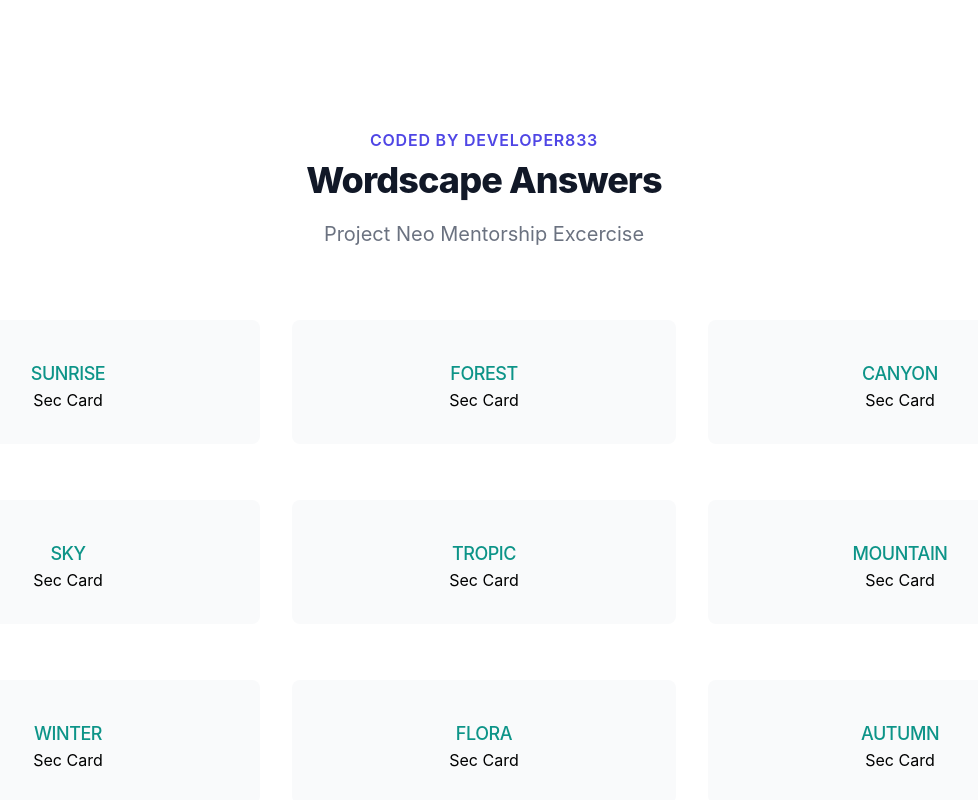
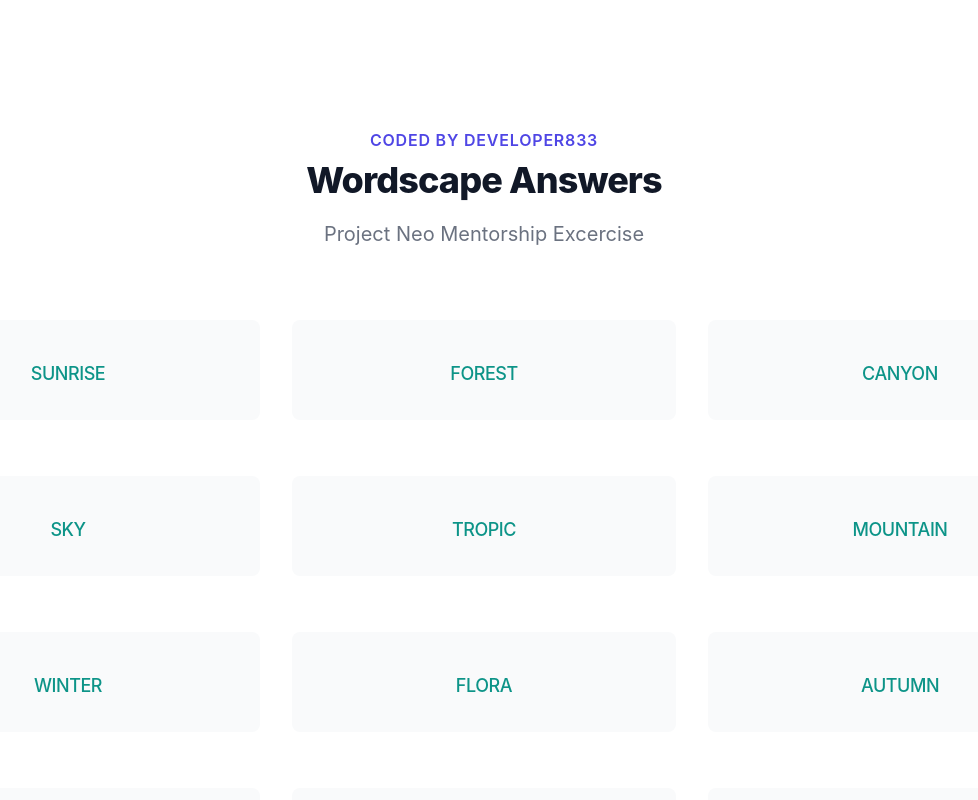
Before and after one commit to byronPantoja/answers833wordscape, a Next.js app: page / in a window 1280 px wide. Shown: the top 800 px of the page, without its empty margins (156-1134 px from the left). Built offline with nearby package versions, Linux system fonts and the light colour scheme.

Commit message:
adding index to gallery views to match home page

```diff
--- a/components/LevelCardGalllery.js
+++ b/components/LevelCardGalllery.js
@@ -1,4 +1,3 @@
-import levels from 'data/levels.json';
 import LevelCard from 'components/LevelCard';
 
 const LevelCardGalllery = () => {
--- a/components/SectionCard.js
+++ b/components/SectionCard.js
@@ -1,11 +1,9 @@
 import Link from 'next/link';
-import { useRouter } from 'next/router';
 
 const SectionCard = ({
   section,
   id,
 }) => {
-  const router = useRouter();
   return (
     <div key={id} className='pt-6'>
       <div className='flow-root rounded-lg bg-gray-50 hover:bg-gray-200 px-6 py-8'>
@@ -17,7 +15,6 @@ const SectionCard = ({
               <a>{section}</a>
             </Link>
           </h3>
-          <p>Sec Card</p>
         </div>
       </div>
     </div>
--- a/components/SectionGallery.js
+++ b/components/SectionGallery.js
@@ -1,14 +1,13 @@
-import Link from 'next/link';
 import SectionCard from 'components/SectionCard';
 import sections from 'data/sections.json';
 
 const SectionGallery = () => {
   const sectionCard = sections.map(
-    (s) => (
+    (section) => (
       <SectionCard
-        key={s.id}
-        section={s.section}
-        id={s.id}
+        key={section.id}
+        section={section.section}
+        id={section.id}
       />
     )
   );
--- a/components/TierCard.js
+++ b/components/TierCard.js
@@ -1,4 +1,3 @@
-import tiers from 'data/tiers.json';
 import Link from 'next/link';
 
 const TierCard = ({
@@ -7,10 +6,8 @@ const TierCard = ({
   id,
 }) => {
   return (
-    <div
-      key={section}
-      className='text-center flow-root rounded-lg bg-gray-50 hover:bg-gray-200 px-6 py-8'
-    >
+    <div key={section} className='pt-6'>
+      <div className='flow-root rounded-lg bg-gray-50 hover:bg-gray-200 px-6 py-8'>
         <div className='-mt-6'>
           <h3 className='mt-8 text-lg font-medium tracking-tight text-teal-600 hover:text-teal-400'>
             <Link
@@ -21,6 +18,7 @@ const TierCard = ({
           </h3>
         </div>
       </div>
+    </div>
   );
 };
 
--- a/components/TierGallery.js
+++ b/components/TierGallery.js
@@ -1,4 +1,5 @@
-import TierCard from './TierCard';
+import TierCard from 'components/TierCard';
+import tiers from 'data/tiers.json';
 
 const TierGallery = () => {
   const tierCard = tiers.map((tier) => (
--- a/pages/index.js
+++ b/pages/index.js
@@ -1,10 +1,6 @@
 import Head from 'next/head';
 import Header from 'components/Header';
-import answersData from 'data/answersData';
-import LevelCard from 'components/LevelCard';
-import TierCard from 'components/TierCard';
 import SectionGallery from 'components/SectionGallery';
-import LevelCardGalllery from 'components/LevelCardGalllery';
 
 const Home = () => {
   return (
--- a/pages/sections/index.js
+++ b/pages/sections/index.js
@@ -28,12 +28,13 @@ const TierPage = () => {
   );
   return (
     <>
-      <Header />
-      <div className='mt-12'>
-        <div className='grid grid-cols-1 gap-8 sm:grid-cols-2 lg:grid-cols-3'>
-          {tPage}
+      <Header>
+        <div className='mt-12'>
+          <div className='grid grid-cols-1 gap-8 sm:grid-cols-2 lg:grid-cols-3'>
+            {tPage}
+          </div>
         </div>
-      </div>
+      </Header>
     </>
   );
 };
--- a/pages/sections/tiers/index.js
+++ b/pages/sections/tiers/index.js
@@ -1,8 +1,6 @@
 import levels from 'data/levels.json';
-import tiers from 'data/tiers.json';
 import LevelCard from 'components/LevelCard';
 import { useRouter } from 'next/router';
-import Link from 'next/link';
 import Header from 'components/Header';
 
 const SectionTier = () => {
@@ -37,12 +35,13 @@ const SectionTier = () => {
   );
   return (
     <>
-      <Header />
-      <div className='mt-12'>
-        <div className='grid grid-cols-1 gap-8 sm:grid-cols-2 lg:grid-cols-3'>
-          {stPage}
+      <Header>
+        <div className='mt-12'>
+          <div className='grid grid-cols-1 gap-8 '>
+            {stPage}
+          </div>
         </div>
-      </div>
+      </Header>
     </>
   );
 };
```
Lines whose indentation alone changed are shown as unchanged.
